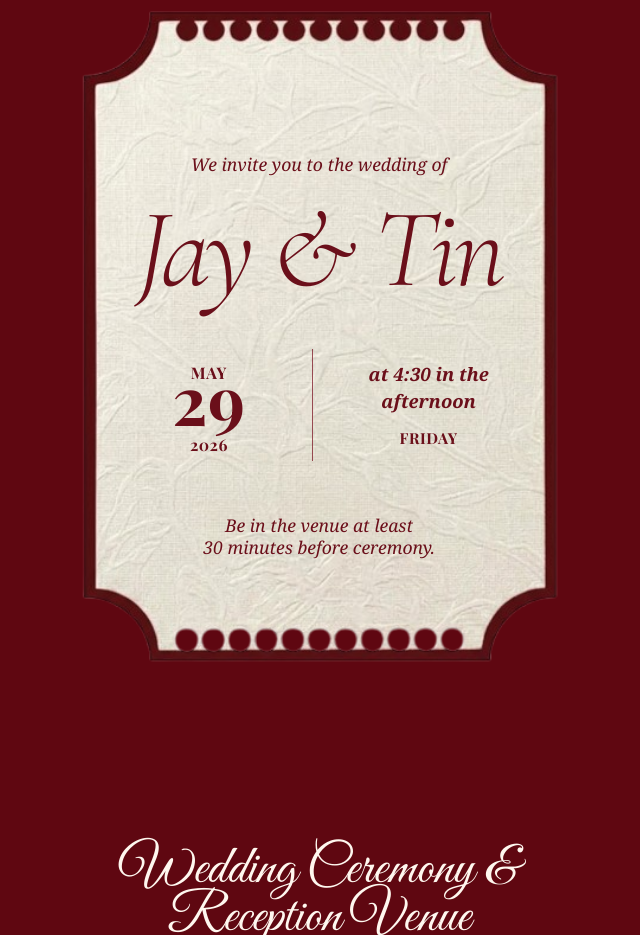
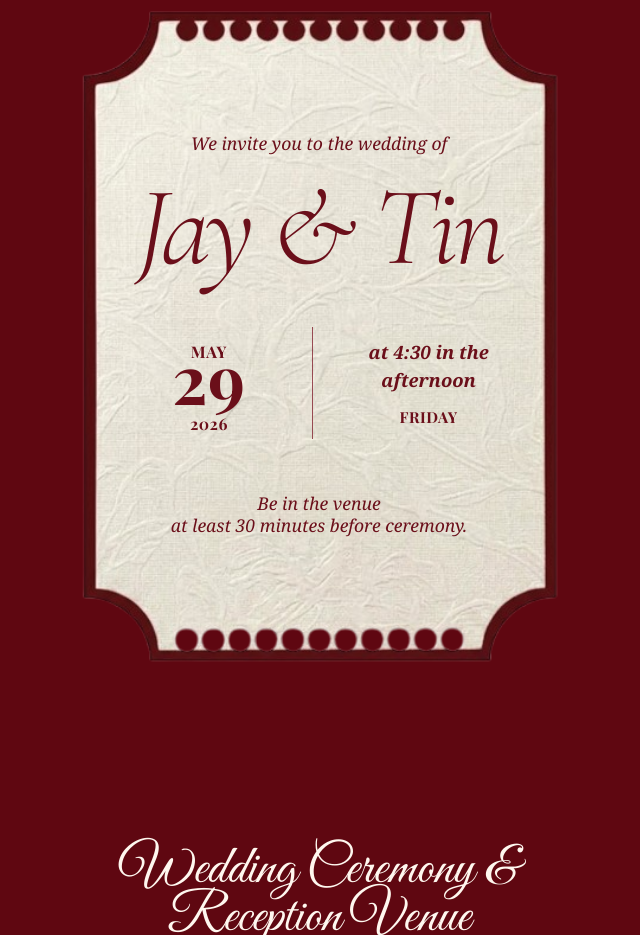
Before and after one commit to editwithjob/jay-tin-rsvp, a React (Vite) app: page / in a window 1280 px wide. Shown: the part 1020-1955 px from the top of the page, without its empty margins (321-961 px from the left). Built offline with nearby package versions, Linux system fonts and the light colour scheme.

Commit message:
details section position

```diff
--- a/src/App.jsx
+++ b/src/App.jsx
@@ -113,8 +113,8 @@ function TicketSection() {
           <div className="absolute inset-x-[9%] top-[10%] bottom-[11%] flex flex-col justify-center gap-y-[10%] text-center text-[#6b0f1a]">
 
             {/* TOP GROUP: Names and Intro */}
-            <div className="mt-[12%]">
-              {/* Reference Font Size: clamp(0.85rem, 3.6vw, 1.1rem) */}
+            {/* REVISED: Adjusted mt-[12%] to mt-[10%] to bring the text up a very little bit */}
+            <div className="mt-[2%]">
               <p className="text-[clamp(0.85rem,3.6vw,1.1rem)] font-light italic leading-none">
                 We invite you to the wedding of
               </p>
@@ -153,13 +153,11 @@ function TicketSection() {
               </div>
             </div>
 
-            {/* BOTTOM GROUP: Reminder text
-                UPDATED: Matched font size/weight to the top text and updated wording.
-            */}
+            {/* BOTTOM GROUP: Reminder text */}
             <p className="mx-auto max-w-[340px] text-[clamp(0.85rem,3.6vw,1.1rem)] font-light italic leading-tight">
-              Be in the venue at least
+              Be in the venue
               <br />
-              30 minutes before ceremony.
+              at least 30 minutes before ceremony.
             </p>
           </div>
         </div>
```
